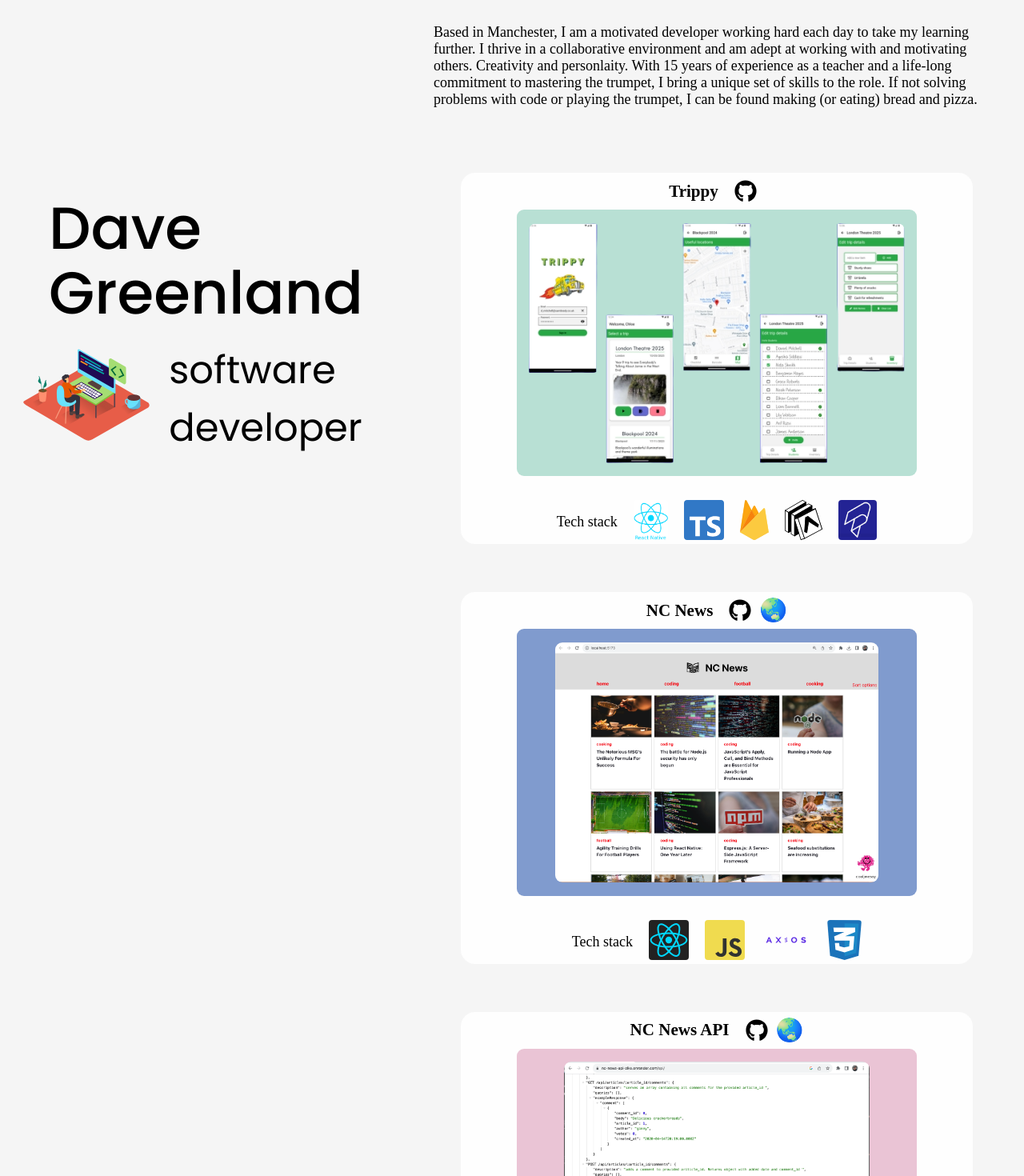
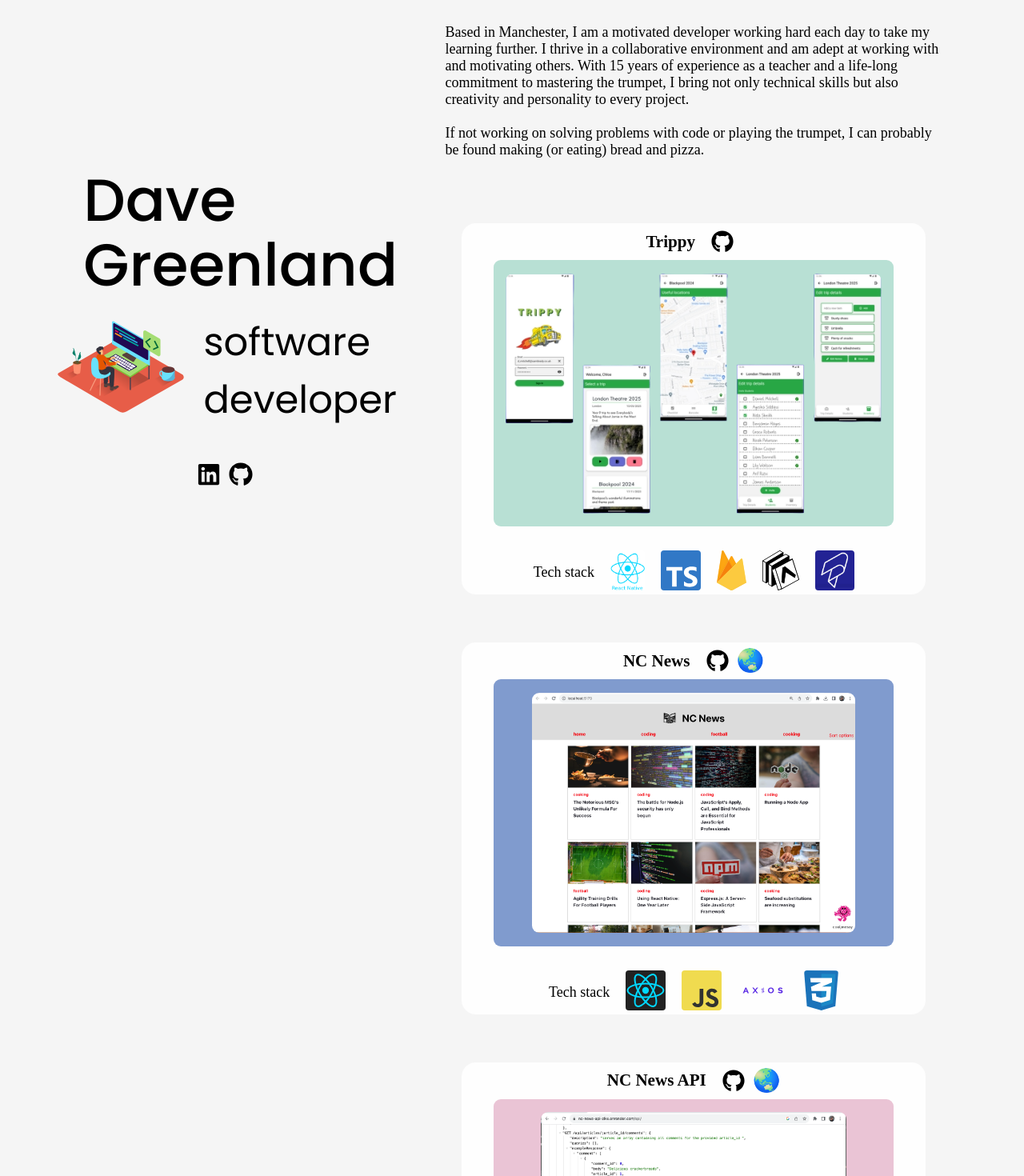
Before and after one commit to CoupDeWhoop/dg-portfolio, a React (Vite) app: page / in a window 1280 px wide. Shown: the top 1470 px of the page at 80% size. Built offline with nearby package versions, Linux system fonts and the light colour scheme; a web font is replaced by a local one.

Commit message:
add social links

```diff
--- a/src/App.css
+++ b/src/App.css
@@ -17,10 +17,15 @@ a:hover {
 html {
   font-size: 18px;
 }
-
+#root {
+  display: flex;
+  align-items: center;
+  justify-content: center;
+}
 body {
   height: 100%;
   width: 100%;
+
   justify-content: center;
   /* background-color: #e8f4ea; */
   background-color: #f5f5f5;
@@ -30,7 +35,6 @@ main {
   flex-direction: column;
   align-items: center;
   justify-content: center;
-  /* padding: 2rem; */
   max-width: 1300px;
 }
 
@@ -55,7 +59,7 @@ main {
   padding:20px;
 }
 .profile-image {
-  width: 60px;
+  width: 90px;
 }
 
 .job-title-container {
@@ -63,7 +67,12 @@ main {
   justify-content: center;
   align-items: center;
 }
-
+.social-links {
+  display: flex;
+  justify-content: center;
+  gap: 10px;
+  margin-top: 40px;
+}
 .scroll-container {
   display: flex;
   flex-direction: column;
@@ -164,7 +173,6 @@ main {
 .tech-stack-container {
   display: flex;
   gap: 20px;
-
 }
 
 .tech-logo-container {
@@ -197,12 +205,44 @@ main {
 .tech-logo-container:hover .tech-title {
   opacity: 1;
 }
-
-@media (min-width: 800px) {
+@media (max-width: 400px) {
+  .tech-logo img{
+    height: 30px;
+    max-width: 30px;
+  }
+  .tech-stack-container {
+    gap: 5px;
+  }
+}
+@media (min-width: 500px) {
   main {
     flex-direction: column;
   }
+  .header h1 {
+    font-size: 64px;
+  }
+  .header p{
+    font-size: 38px;
+  }
+  .profile-image {
+    width: 140px;
+  }
+
 }
+@media (min-width: 650px) {
+  .scroll-container {
+    max-width: 700px;
+  }
+  .project-card {
+    width: 580px;
+    margin: 30px 30px;
+  }
+  .flip-card-container {
+    width: 500px;
+    height: 333.33px;
+  }
+}
+
 @media (min-width: 1200px) {
   main {
     flex-direction: row;
@@ -237,14 +277,8 @@ main {
   .scroll-container {
     width: 60%;
   }
-  .project-card {
-    width: 640px;
-    margin: 30px 30px;
-  }
-  .flip-card-container {
-    width: 500px;
-    height: 333.33px;
-  }
+
+
 }
 /* @keyframes fadeIn {
   0% {
--- a/src/components/Header.jsx
+++ b/src/components/Header.jsx
@@ -1,3 +1,5 @@
+import { FaLinkedin, FaGithub } from 'react-icons/fa';
+
 export default function Header () {
     return (
         <header className="header">
@@ -7,8 +9,17 @@ export default function Header () {
                     <img
                     className="profile-image"
                     src="/dev-images/web-developer.svg"
+                    alt="Web Developer"
                     />
                     <p>software developer</p>
+                </div>
+                <div className="social-links">
+                    <a href="https://www.linkedin.com/in/david-greenland-360aba291/" target="_blank" rel="noopener noreferrer">
+                        <FaLinkedin size={30} />
+                    </a>
+                    <a href="https://github.com/CoupDeWhoop" target="_blank" rel="noopener noreferrer">
+                        <FaGithub size={30} />
+                    </a>
                 </div>
             </div>
         </header>
--- a/src/components/Projects.jsx
+++ b/src/components/Projects.jsx
@@ -5,7 +5,7 @@ import TechStack from "./TechStack";
 const projectsData = [
   {
     title: 'Trippy',
-    description: 'A description of Trippy. Overlapping user interfaces. Lorem ipsum dolor sit amet consectetur adipisicing elit. Odit mollitia, quos, praesentium, esse numquam sapiente corrupti facere ipsam laborum accusamus delectus voluptas blanditiis fugit totam sint exercitationem tempore quas ducimus. ' ,
+    description: 'A app developed in a team of 6 streamlining the school trip-planning process. In three distinct user types: teacher, parent or pupil; trip details are managed, parental consent given, inventory items listed, whilst meeting points & locations are shared on the map-view. Head-counts are handled through a QR code system displayed uniquely by each pupil and scanned by the teacher.',
     image: '/project-images/Trippy screens transparent.png',
     gitHub: 'https://github.com/Proc31/trippy',
     hostedSite: '',
@@ -14,7 +14,7 @@ const projectsData = [
   },
   {
     title: 'NC News',
-    description: 'Fromt end we applicaiton built in react. etc Lorem ipsum dolor sit amet consectetur adipisicing elit. Provident aut magni obcaecati nesciunt iusto recusandae, iste quo consequatur a tempora animi reprehenderit perferendis nihil aliquam magnam minima? Minus, a sunt?',
+    description: 'A fully responsive web application for browsing news articles, commenting, voting and user interaction built using React, CSS and elements of Material UI.',
     image: '/project-images/nc-news.png',
     gitHub: 'https://github.com/CoupDeWhoop/fe-nc-news',
     hostedSite: 'https://incomparable-pithivier-d5878b.netlify.app/',
@@ -23,7 +23,7 @@ const projectsData = [
   },
   {
     title: 'NC News API',
-    description: 'This is the restful API. Lorem ipsum dolor sit amet consectetur adipisicing elit. Saepe accusamus dolorem tempora, doloremque odio provident ut? Similique quo fuga itaque? Alias necessitatibus illo suscipit, provident hic blanditiis magnam harum ipsum.',
+    description: 'RESTful API for my NC News Front-end project. Designed to deliver articles, comments, votes, categories and users from the database. Implemented using Jest, Husky and TDD with NodeJS, Express and PostgreSQL.',
     image: '/project-images/nc-news-api.png',
     gitHub: 'https://github.com/CoupDeWhoop/be-nc-news',
     hostedSite: 'https://nc-news-api-zlkx.onrender.com/api/',
@@ -31,7 +31,7 @@ const projectsData = [
   },
   {
     title: 'Card Matching Memory Game',
-    description: 'retro football cards matching game. used domLorem ipsum dolor sit amet consectetur adipisicing elit. Voluptates maiores eos dolorem error! Dolorem veniam, architecto voluptatum recusandae ullam distinctio veritatis aut repudiandae explicabo, quae earum praesentium unde adipisci optio.',
+    description: 'Retro football cards matching game. Made early in the front-end part of the Northcoders bootcamp as a way of learning to manipulate the Document Object Model (DOM)',
     image: '/project-images/card-matcher.png',
     gitHub: 'https://github.com/CoupDeWhoop/card-matching-game',
     hostedSite: 'https://cozy-torte-539533.netlify.app/',
--- a/src/components/ScrollSection.jsx
+++ b/src/components/ScrollSection.jsx
@@ -2,7 +2,9 @@ import Projects from "./Projects"
 export default function ScrollSection() {
     return (
         <section className="scroll-container">
-            <p className="intro-text">Based in Manchester, I am a motivated developer working hard each day to take my learning further. I thrive in a collaborative environment and am adept at working with and motivating others. Creativity and personlaity. With 15 years of experience as a teacher and a life-long commitment to mastering the trumpet, I bring a unique set of skills to the role. If not solving problems with code or playing the trumpet, I can be found making (or eating) bread and pizza.</p>
+            <p className="intro-text">Based in Manchester, I am a motivated developer working hard each day to take my learning further. I thrive in a collaborative environment and am adept at working with and motivating others. With 15 years of experience as a teacher and a life-long commitment to mastering the trumpet, I bring not only technical skills but also creativity and personality to every project.<br/>
+            <br/>
+             If not working on solving problems with code or playing the trumpet, I can probably be found making (or eating) bread and pizza.</p>
             <br/>
             <Projects />
         </section>
--- a/src/index.css
+++ b/src/index.css
@@ -7,10 +7,10 @@
   /* color: rgba(255, 255, 255, 0.87); */
   /* background-color: #242424; */
 
-  font-synthesis: none;
+  /* font-synthesis: none;
   text-rendering: optimizeLegibility;
   -webkit-font-smoothing: antialiased;
-  -moz-osx-font-smoothing: grayscale;
+  -moz-osx-font-smoothing: grayscale; */
 }
 
 /* a {
```
